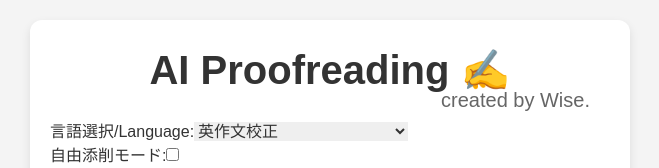
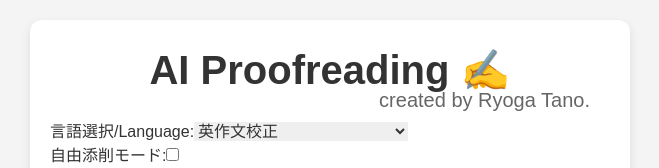
Before and after one commit to Wise-san-stu/EN-JP_AI-Proofreading, a Next.js app: page / in a window 1280 px wide. Shown: the top 168 px of the page, without its empty margins (310-969 px from the left). Built offline with nearby package versions, Linux system fonts and the light colour scheme.

Commit message:
name fix

```diff
--- a/src/app/page.tsx
+++ b/src/app/page.tsx
@@ -81,7 +81,7 @@ export default function Home() {
         <div className="max-w-3xl mx-auto p-6 bg-gray-100 dark:bg-gray-900 min-h-screen rounded-xl shadow-lg">
             <div className="header">
                 <h1>AI Proofreading ✍️</h1>
-                <span className="author">created by Wise.</span>
+                <span className="author">created by Ryoga Tano.</span>
             </div>
 
             <div className="mb-4">
```
